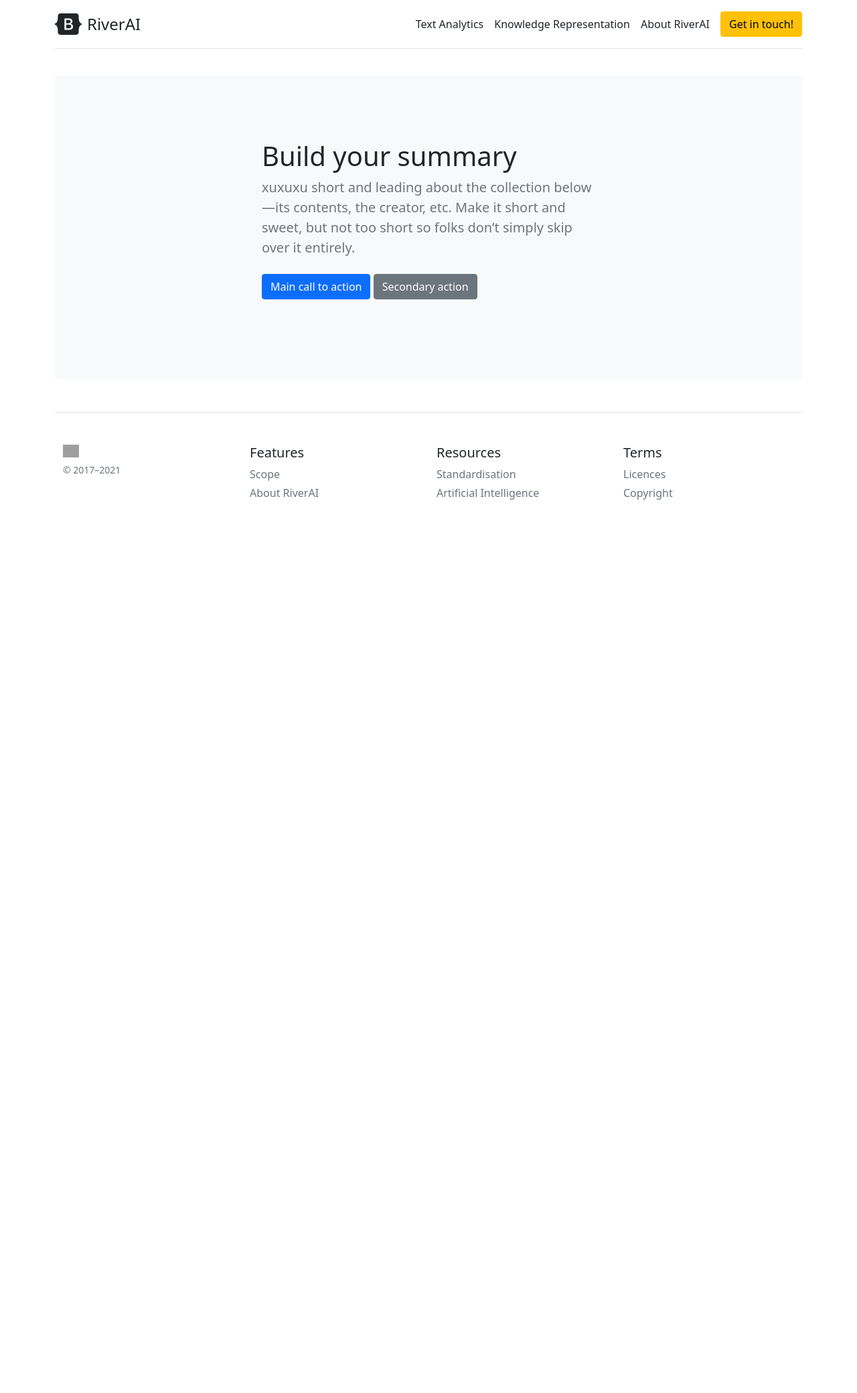
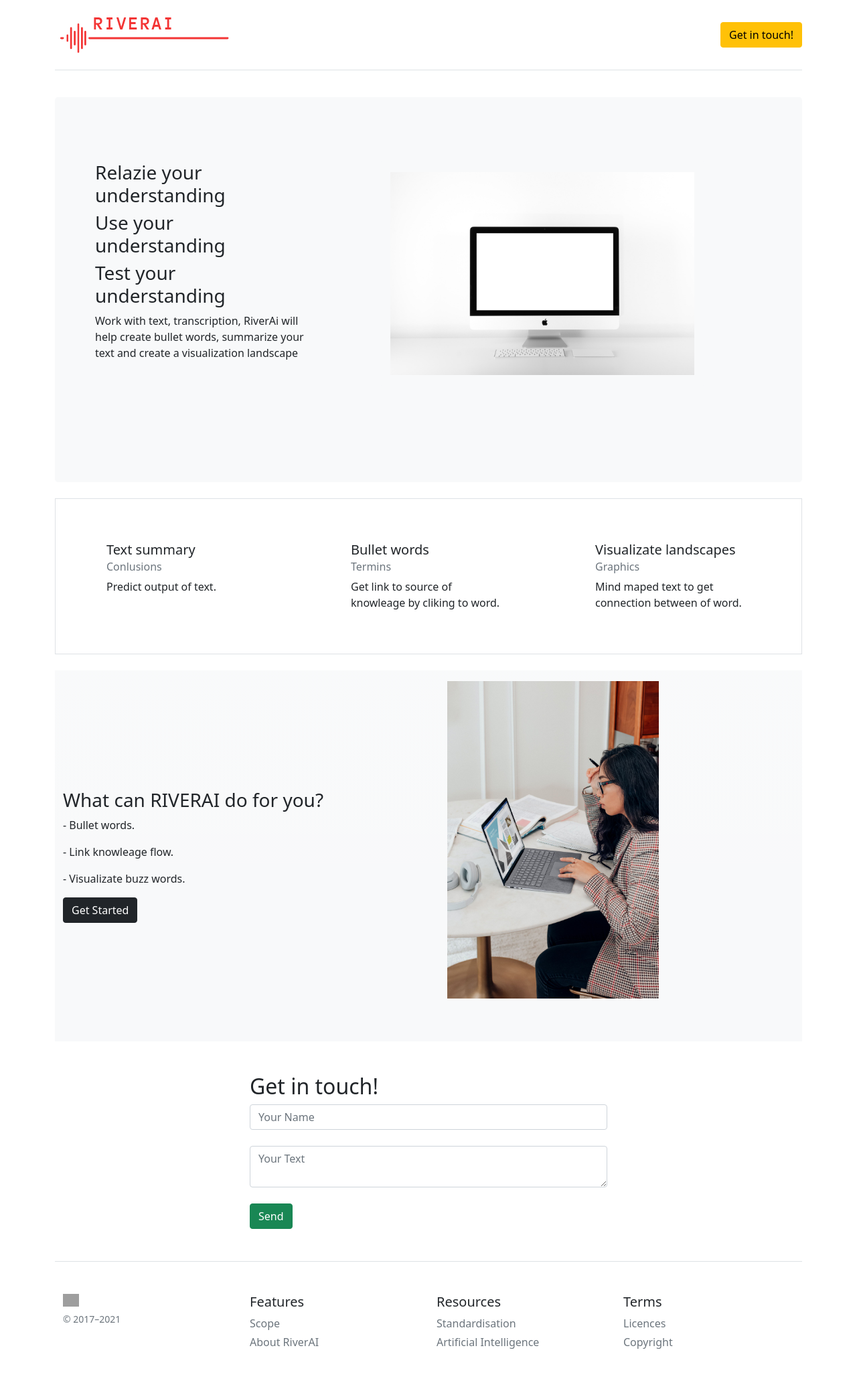
Before and after one commit to sys-river-ai/riverai, a Flask app: page / in a window 1280 px wide. Shown: the whole page at 67% size. Before the commit the page ends 746 px from the top, so only its background shows below. Run offline with Flask 2, Linux system fonts and the light colour scheme; grey boxes are pictures that could not be loaded.

Commit message:
improve grids for landing page

```diff
--- a/src/packriver/__init__.py
+++ b/src/packriver/__init__.py
@@ -1,4 +1,3 @@
-import imp
 from flask import Flask
 
 app = Flask(__name__)
--- a/src/packriver/templates/base.html
+++ b/src/packriver/templates/base.html
@@ -16,21 +16,13 @@
   <header class="container blog-header py-3">
     <div class="d-flex flex-column flex-md-row align-items-center pb-3 mb-4 border-bottom">
       <a href="/" class="d-flex align-items-center text-dark text-decoration-none">
-        <svg xmlns="http://www.w3.org/2000/svg" width="40" height="32" class="me-2" viewBox="0 0 118 94" role="img">
-          <title>Bootstrap</title>
-          <path fill-rule="evenodd" clip-rule="evenodd"
-            d="M24.509 0c-6.733 0-11.715 5.893-11.492 12.284.214 6.14-.064 14.092-2.066 20.577C8.943 39.365 5.547 43.485 0 44.014v5.972c5.547.529 8.943 4.649 10.951 11.153 2.002 6.485 2.28 14.437 2.066 20.577C12.794 88.106 17.776 94 24.51 94H93.5c6.733 0 11.714-5.893 11.491-12.284-.214-6.14.064-14.092 2.066-20.577 2.009-6.504 5.396-10.624 10.943-11.153v-5.972c-5.547-.529-8.934-4.649-10.943-11.153-2.002-6.484-2.28-14.437-2.066-20.577C105.214 5.894 100.233 0 93.5 0H24.508zM80 57.863C80 66.663 73.436 72 62.543 72H44a2 2 0 01-2-2V24a2 2 0 012-2h18.437c9.083 0 15.044 4.92 15.044 12.474 0 5.302-4.01 10.049-9.119 10.88v.277C75.317 46.394 80 51.21 80 57.863zM60.521 28.34H49.948v14.934h8.905c6.884 0 10.68-2.772 10.68-7.727 0-4.643-3.264-7.207-9.012-7.207zM49.948 49.2v16.458H60.91c7.167 0 10.964-2.876 10.964-8.281 0-5.406-3.903-8.178-11.425-8.178H49.948z"
-            fill="currentColor"></path>
-        </svg>
-        <span class="fs-4">RiverAI</span>
+        <img src="{{url_for('static', filename='img_view/logo_1.png')}}" class="img-fluid">
       </a>
 
       <nav class="d-inline-flex mt-2 mt-md-0 ms-md-auto">
-        <a class="me-3 py-2 text-dark text-decoration-none" href="#">Text Analytics</a>
-        <a class="me-3 py-2 text-dark text-decoration-none" href="#">Knowledge Representation</a>
-        <a class="me-3 py-2 text-dark text-decoration-none" href="/about">About RiverAI</a>
+
       </nav>
-      <a class="btn btn-warning" href="/create-article">Get in touch!</a>
+      <a class="btn btn-warning" href="#get-in">Get in touch!</a>
     </div>
   </header>
 
--- a/src/packriver/templates/index.html
+++ b/src/packriver/templates/index.html
@@ -8,18 +8,69 @@ Startseite
 <div class="container">
   <div class="p-5 mb-4 bg-light rounded-3">
     <div class="container-fluid py-5">
-
-
-      <div class="col-lg-6 col-md-8 mx-auto">
-        <h1 class="fw-light">Build your summary</h1>
-        <p class="lead text-muted">xuxuxu short and leading about the collection below—its contents, the creator,
-          etc. Make it short and sweet, but not too short so folks don’t simply skip over it entirely.</p>
-        <p>
-          <a href="#" class="btn btn-primary my-2">Main call to action</a>
-          <a href="#" class="btn btn-secondary my-2">Secondary action</a>
-        </p>
+      <div class="row">
+        <div class="col-4">
+          <h3>Relazie your understanding</h3>
+          <h3>Use your understanding</h3>
+          <h3>Test your understanding</h3>
+          <p>
+            Work with text, transcription, RiverAi will help create bullet words, summarize your text and create a
+            visualization landscape
+          </p>
+        </div>
+        <div class="col-6 mx-auto">
+          <img src="{{url_for('static', filename='img_view/front_view_img.jpg')}}" class="img-fluid shadow-none p-3 mb-5 bg-light rounded">
+        </div>
       </div>
-
     </div>
   </div>
+  <div class="container mx-auto">
+    <div class="row d-flex justify-content-between border border-1 p-5 mb-4">
+      <div class="col-6 col-md-4" style="width: 18rem;">
+        <div class="card-body">
+          <h5 class="card-title">Text summary</h5>
+          <h6 class="card-subtitle mb-2 text-muted">Conlusions</h6>
+          <p class="card-text">Predict output of text.</p>
+        </div>
+      </div>
+      <div class="col-6 col-md-4" style="width: 18rem;">
+        <div class="card-body">
+          <h5 class="card-title">Bullet words</h5>
+          <h6 class="card-subtitle mb-2 text-muted">Termins</h6>
+          <p class="card-text">Get link to source of knowleage by cliking to word.</p>
+        </div>
+      </div>
+      <div class="col-6 col-md-4" style="width: 18rem;">
+        <div class="card-body">
+          <h5 class="card-title">Visualizate landscapes</h5>
+          <h6 class="card-subtitle mb-2 text-muted">Graphics</h6>
+          <p class="card-text">Mind maped text to get connection between of word.</p>
+        </div>
+      </div>
+    </div>
+  </div>
+  <div class="container mx-auto bg-light bg-gradient">
+    <div class="row d-flex align-items-center">
+      <div class="col-6">
+        <h3>What can RIVERAI do for you?</h3>
+        <p class="text-lg-start">- Bullet words.</p>
+        <p class="text-lg-start">- Link knowleage flow.</p>
+        <p class="text-lg-start">- Visualizate buzz words.</p>
+        <button class="btn btn-dark">Get Started</button>
+      </div>
+      <div class="col-4">
+        <img src="{{url_for('static', filename='img_view/front_redy_img.jpg')}}" class="img-fluid p-3 mb-5">
+      </div>
+    </div>
+  </div>
+  <div class="container mt-5" id="get-in">
+    <div class="row d-flex align-items-center justify-content-center">
+      <form method="post" class="col-6">
+        <h2>Get in touch!</h2>
+        <input type="text" name="title" id="title" class="form-control" placeholder="Your Name"><br>
+        <textarea name="text" id="text" class="form-control" placeholder="Your Text"></textarea><br>
+        <input type="submit" class="btn btn-success" value="Send">
+      </form>
+    </div>
+</div>
   {% endblock %}
```
Also changed, not shown: src/packriver/templates/create-article.html (deleted, +0 -18 lines), src/packriver/templates/posts.html (deleted, +0 -14 lines), src/packriver/static/img_view/front_redy_img.jpg (added), src/packriver/static/img_view/front_view_img.jpg (added), src/packriver/static/img_view/logo_1.png (added).
